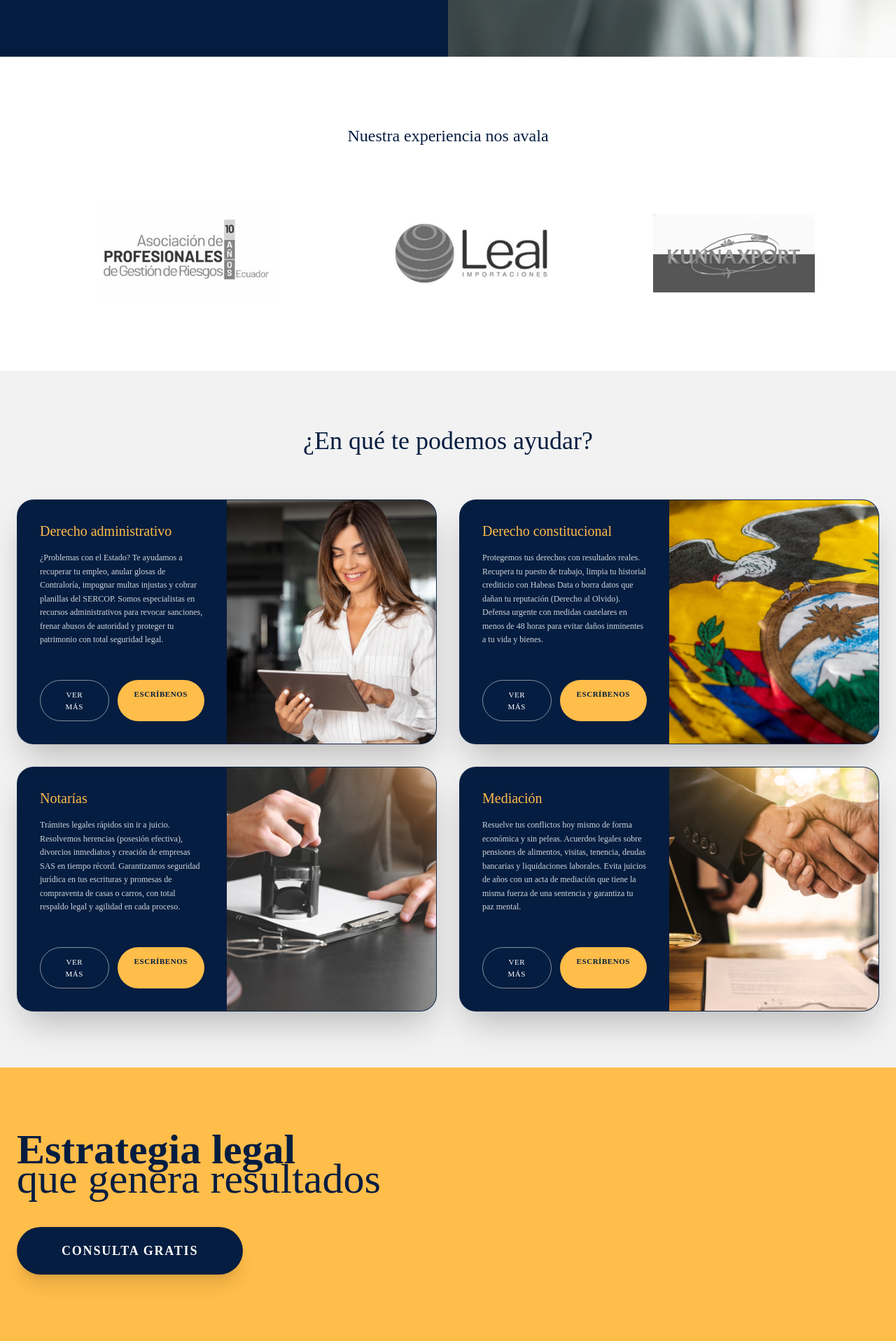
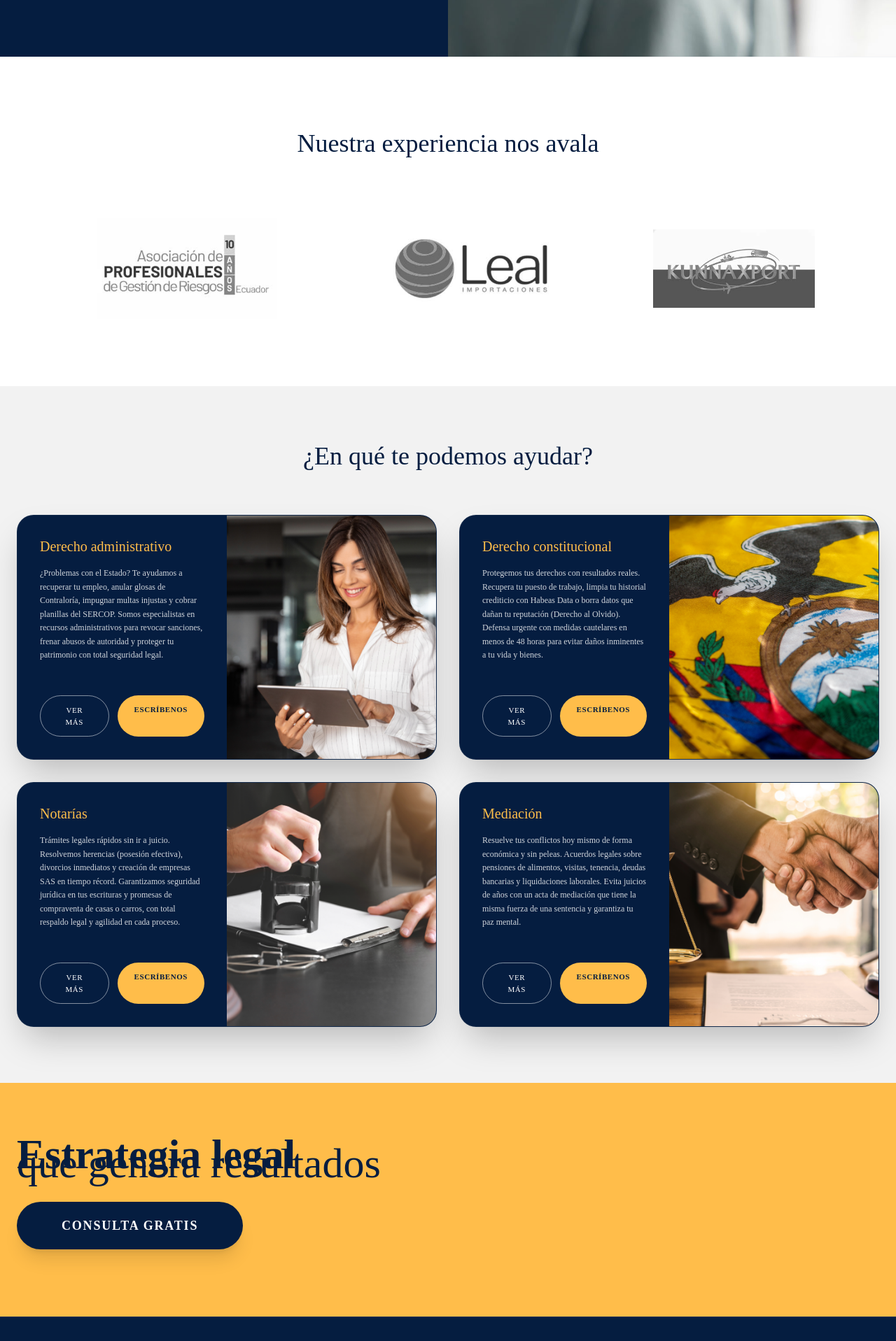
Before and after one commit to DevCardenasS/web-cardenas-saltos, a Next.js app: page / in a window 1280 px wide. Shown: the part 687-2604 px from the top of the page at 70% size. Built offline with nearby package versions, Linux system fonts and the light colour scheme.

Commit message:
Update index.js

```diff
--- a/pages/index.js
+++ b/pages/index.js
@@ -10,17 +10,17 @@ export default function Home() {
         <title>Cárdenas Saltos | Inicio</title>
       </Head>
 
-      {/* HERO SECTION - DISTRIBUCIÓN 50/50 CON ESPACIADO CORREGIDO */}
+      {/* HERO SECTION - ESPACIADO 0 REM */}
       <section className="w-full bg-[#051d40] flex flex-col md:flex-row items-stretch min-h-[600px] md:h-[85vh] overflow-hidden">
 
         {/* COLUMNA IZQUIERDA: TEXTO */}
         <div className="w-full md:w-1/2 flex items-center justify-center md:justify-end px-6 md:pr-16 py-16">
           <div className="max-w-[550px] w-full text-left">
             <h1 className="text-white">
-              {/* Espaciado de 0.7rem entre frases */}
+              {/* Espaciado de 0rem entre frases */}
               <span
                 className="block font-black tracking-tight"
-                style={{ fontSize: '3.2rem', marginBottom: '0.7rem', lineHeight: '1' }}
+                style={{ fontSize: '3.2rem', marginBottom: '0rem', lineHeight: '1' }}
               >
                 Nos importas,
               </span>
@@ -42,7 +42,7 @@ export default function Home() {
           </div>
         </div>
 
-        {/* COLUMNA DERECHA: IMAGEN AJUSTADA AL TOTAL */}
+        {/* COLUMNA DERECHA: IMAGEN */}
         <div className="w-full md:w-1/2 relative bg-[#051d40]">
           <img
               src="/home/Cardenas-Saltos-Hero.jpg"
@@ -52,10 +52,14 @@ export default function Home() {
         </div>
       </section>
 
-      {/* SECCIÓN EXPERIENCIA - RESPONSIVE VERTICAL Y LOGOS GRANDES */}
+      {/* SECCIÓN EXPERIENCIA - TÍTULO 2.25rem */}
       <section className="w-full py-24 px-6 bg-white text-center border-t border-gray-100">
-        <h2 className="text-2xl font-medium text-[#051d40] mb-20">Nuestra experiencia nos avala</h2>
-        {/* flex-col para móvil, flex-row para desktop */}
+        <h2
+          className="font-medium text-[#051d40] mb-20"
+          style={{ fontSize: '2.25rem' }}
+        >
+          Nuestra experiencia nos avala
+        </h2>
         <div className="max-w-6xl mx-auto flex flex-col md:flex-row justify-center items-center gap-20 md:gap-32 grayscale opacity-80">
           <img
             src="/home/asociacion-de-profesionales-de-gestion-de-riesgos-Cardenas-Saltos-Abogados-Ecuador.jpg"
@@ -106,10 +110,13 @@ export default function Home() {
         </div>
       </section>
 
-      {/* BANNER FINAL - LINE HEIGHT 0.7 */}
+      {/* BANNER FINAL - INTERLINEADO 0.81rem */}
       <section className="w-full bg-[#ffbd4a] py-24">
         <div className="max-w-7xl mx-auto px-6 text-left">
-          <h2 className="text-[#051d40] text-5xl md:text-6xl mb-12" style={{ lineHeight: '0.7' }}>
+          <h2
+            className="text-[#051d40] text-5xl md:text-6xl mb-12"
+            style={{ lineHeight: '0.81rem' }}
+          >
             <span className="block font-black">Estrategia legal</span>
             <span className="block font-normal">que genera resultados</span>
           </h2>
```
